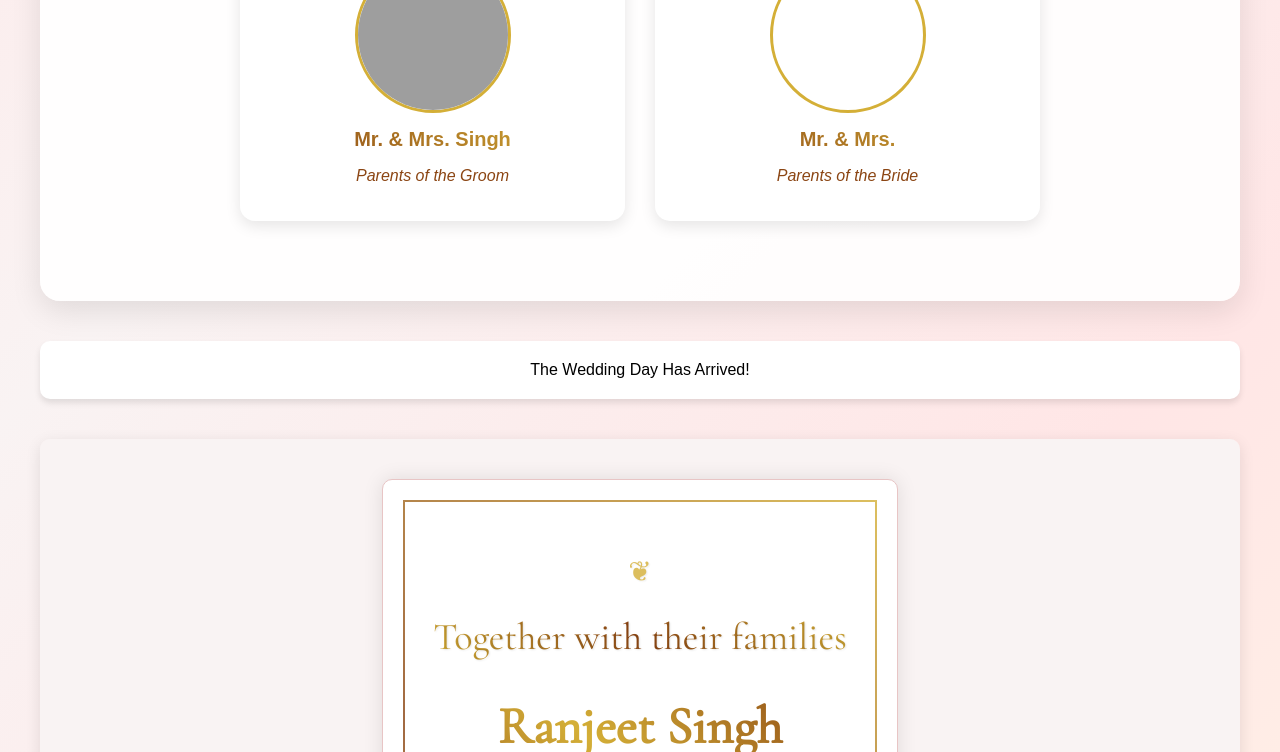
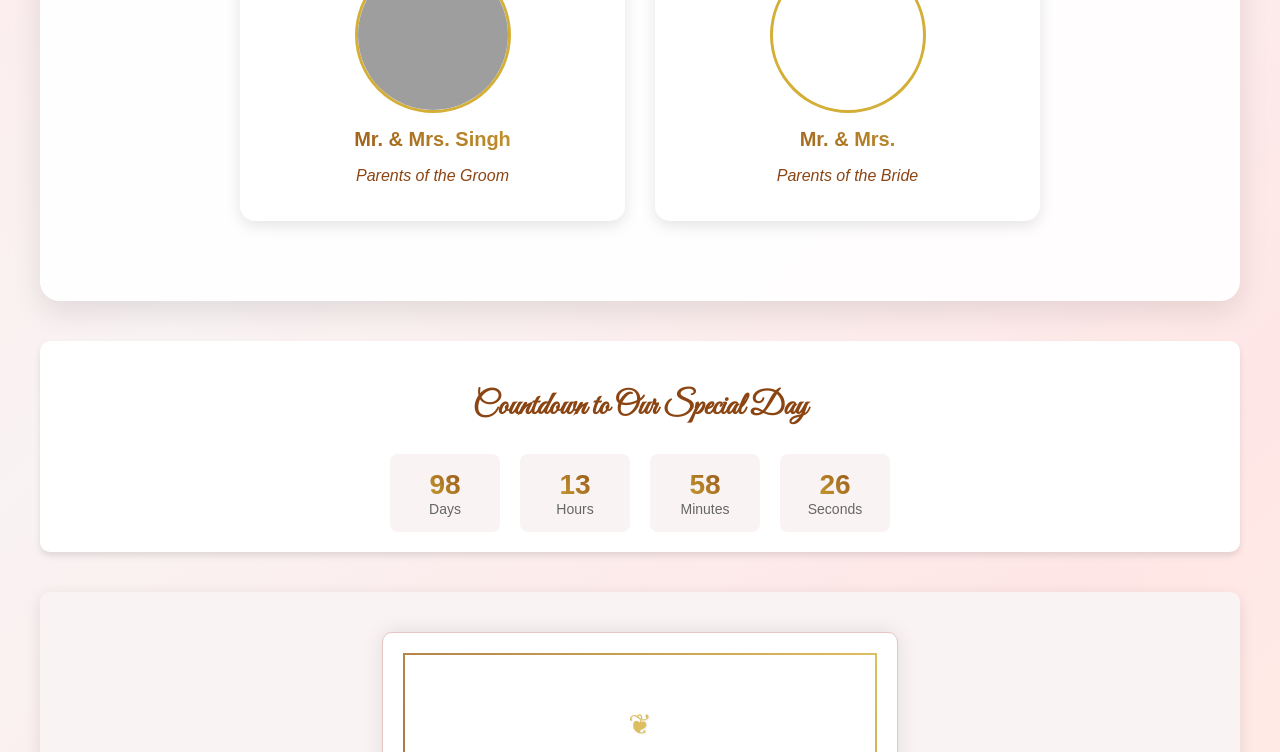
Before and after one commit to ayushkssk/wedding-website, a plain HTML site: page index.html in a window 1280 px wide. Shown: the part 1821-2573 px from the top of the page. Drawn offline with nearby package versions, Linux system fonts and the light colour scheme; grey boxes are pictures that could not be loaded.

Commit message:
Update index.html

```diff
--- a/index.html
+++ b/index.html
@@ -892,6 +892,21 @@
                 color: #d4af37;
             }
         }
+
+        .countdown-number {
+            transition: all 0.3s ease;
+            min-width: 60px;
+            display: inline-block;
+        }
+
+        .countdown-item {
+            animation: fadeIn 0.5s ease-in;
+        }
+
+        @keyframes fadeIn {
+            from { opacity: 0; transform: translateY(10px); }
+            to { opacity: 1; transform: translateY(0); }
+        }
     </style>
 </head>
 <body>
@@ -953,7 +968,7 @@
         </section>
 
         <div class="countdown">
-            <h2>Countdown to the Big Day</h2>
+            <h2>Countdown to Our Special Day</h2>
             <div class="countdown-timer">
                 <div class="countdown-item">
                     <div class="countdown-number" id="days">00</div>
@@ -1013,27 +1028,35 @@
     </div>
 
     <script>
-        // Set the wedding date (update this to match your invitation)
-        const weddingDate = new Date('June 25, 2024 16:00:00').getTime();
+        // Set the wedding date - Month is 0-based (0-11), so March is 2
+        const weddingDate = new Date(2025, 2, 10, 0, 0, 0).getTime();
 
         // Update countdown every second
         const countdown = setInterval(function() {
             const now = new Date().getTime();
             const distance = weddingDate - now;
 
+            // Calculate time units
             const days = Math.floor(distance / (1000 * 60 * 60 * 24));
             const hours = Math.floor((distance % (1000 * 60 * 60 * 24)) / (1000 * 60 * 60));
             const minutes = Math.floor((distance % (1000 * 60 * 60)) / (1000 * 60));
             const seconds = Math.floor((distance % (1000 * 60)) / 1000);
 
+            // Add leading zeros
             document.getElementById('days').innerHTML = String(days).padStart(2, '0');
             document.getElementById('hours').innerHTML = String(hours).padStart(2, '0');
             document.getElementById('minutes').innerHTML = String(minutes).padStart(2, '0');
             document.getElementById('seconds').innerHTML = String(seconds).padStart(2, '0');
 
+            // When countdown is over
             if (distance < 0) {
                 clearInterval(countdown);
-                document.querySelector('.countdown').innerHTML = "The Wedding Day Has Arrived!";
+                document.querySelector('.countdown').innerHTML = `
+                    <h2 style="color: var(--primary-color);">
+                        The Wedding Day Has Arrived!
+                        <br>
+                        <span style="font-size: 24px;">❤️</span>
+                    </h2>`;
             }
         }, 1000);
 
```
